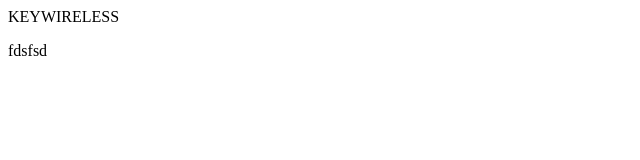
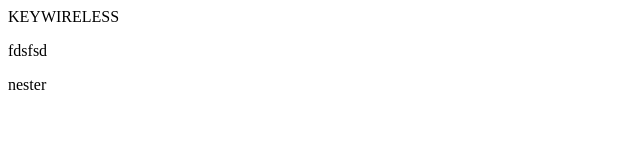
Before and after one commit to kurtec90/layout-keywireless.github.io, a plain HTML site: page index.html in a window 1280 px wide. Shown: the full height of the page, 0-640 px from the left. Drawn offline with Linux system fonts and the light colour scheme.

Commit message:
wqwerwer

```diff
--- a/index.html
+++ b/index.html
@@ -1,3 +1,4 @@
 KEYWIRELESS
 
 <p>fdsfsd</p>
+<p>nester</p>
```
